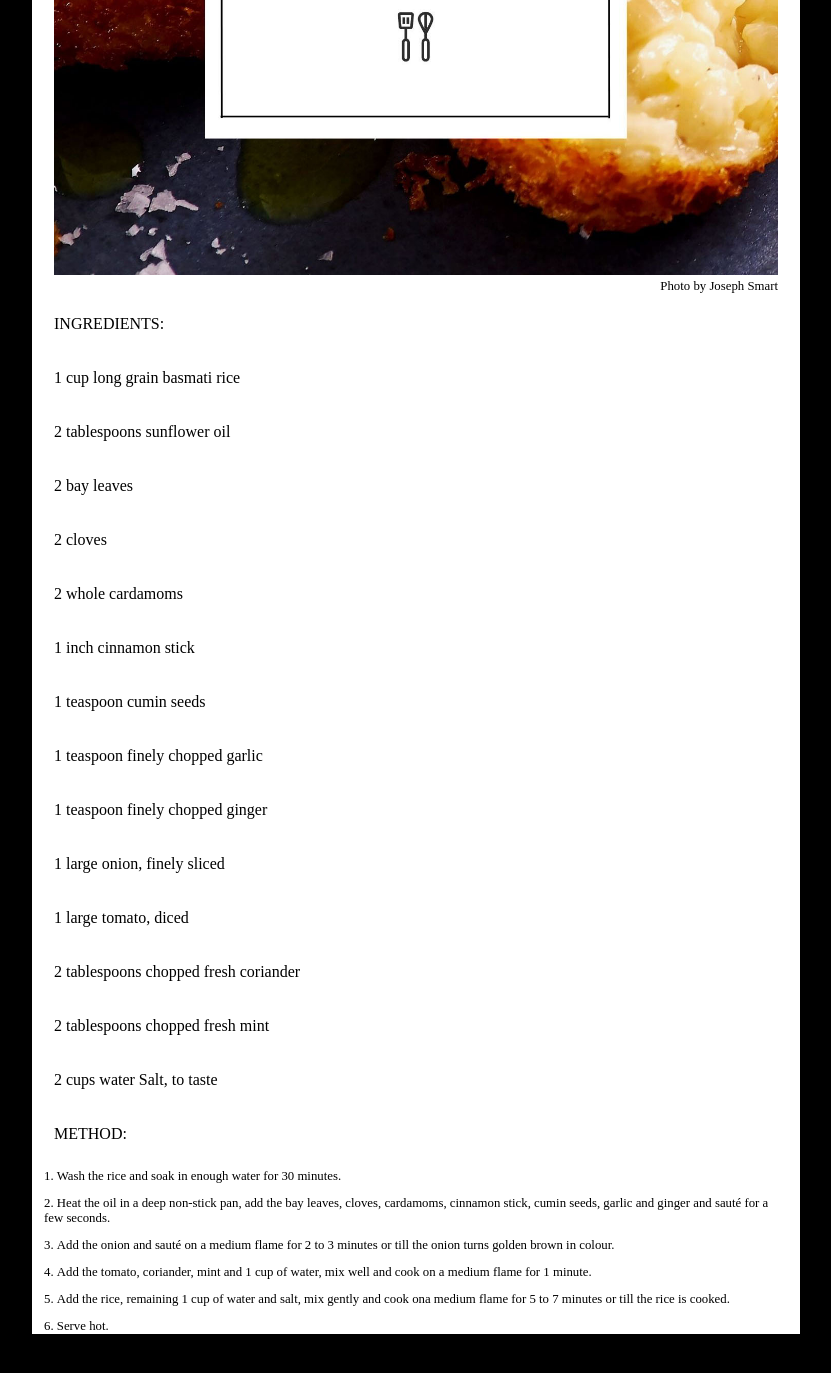
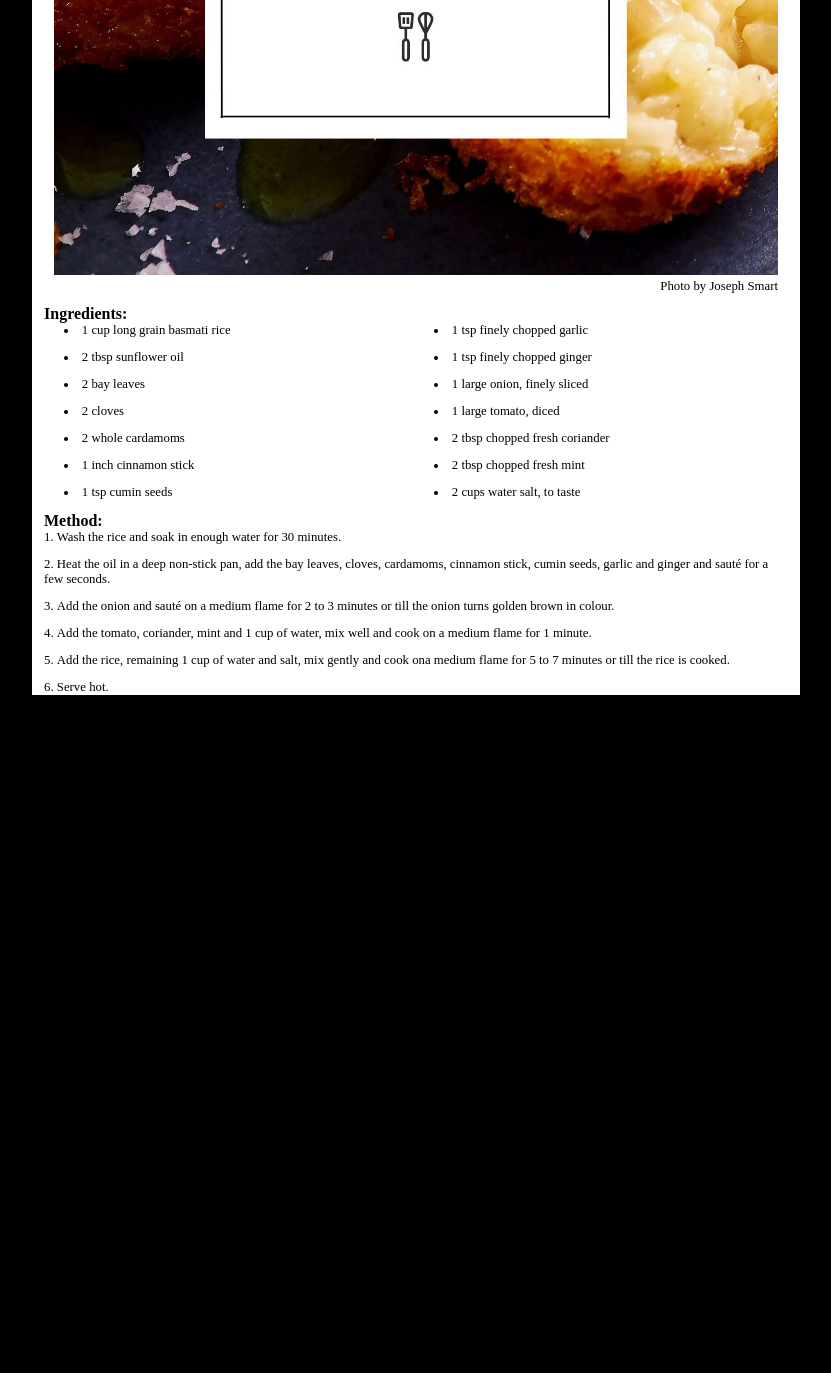
Before and after one commit to AmyLindsay1/ChefsKiss, a Jekyll site: the page built from _recipes/recipe1.md, in a window 1280 px wide and 1400 px high, scrolled down 771 px. Shown: the top 1373 px of the window, without its empty margins (224-1055 px from the left). Built offline with Jekyll 4.4.1, drawn with Linux system fonts in a browser that asks for light colours; after the commit the page ends 1532 px from its top, so only the background shows below that.

Commit message:
Update Recipe “recipe1”

```diff
--- a/_recipes/recipe1.md
+++ b/_recipes/recipe1.md
@@ -9,37 +9,24 @@ A delicious, crispy fried snack made with a combination of cooked rice, cheese,
 
 ![Delicious Plate of Toast, Blueberries and Bananas, covered in sticky maple syrup](../uploads/aran.jpg "Photo by Joseph Smart")
 
-INGREDIENTS:
+#### Ingredients:
 
-1 cup long grain basmati rice
+* 1 cup long grain basmati rice
+* 2 tbsp sunflower oil
+* 2 bay leaves
+* 2 cloves
+* 2 whole cardamoms
+* 1 inch cinnamon stick
+* 1 tsp cumin seeds
+* 1 tsp finely chopped garlic
+* 1 tsp finely chopped ginger
+* 1 large onion, finely sliced
+* 1 large tomato, diced
+* 2 tbsp chopped fresh coriander
+* 2 tbsp chopped fresh mint
+* 2 cups water salt, to taste
 
- 2 tablespoons sunflower oil
-
-2 bay leaves
-
-2 cloves
-
-2 whole cardamoms
-
-1 inch cinnamon stick
-
-1 teaspoon cumin seeds
-
-1 teaspoon finely chopped garlic
-
-1 teaspoon finely chopped ginger
-
-1 large onion, finely sliced
-
-1 large tomato, diced
-
-2 tablespoons chopped fresh coriander
-
- 2 tablespoons chopped fresh mint
-
-2 cups water Salt, to taste
-
-METHOD:
+#### Method:
 
 1. Wash the rice and soak in enough water for 30 minutes.
 2. Heat the oil in a deep non-stick pan, add the bay leaves, cloves, cardamoms, cinnamon stick, cumin seeds, garlic and ginger and sauté for a few seconds.
```
